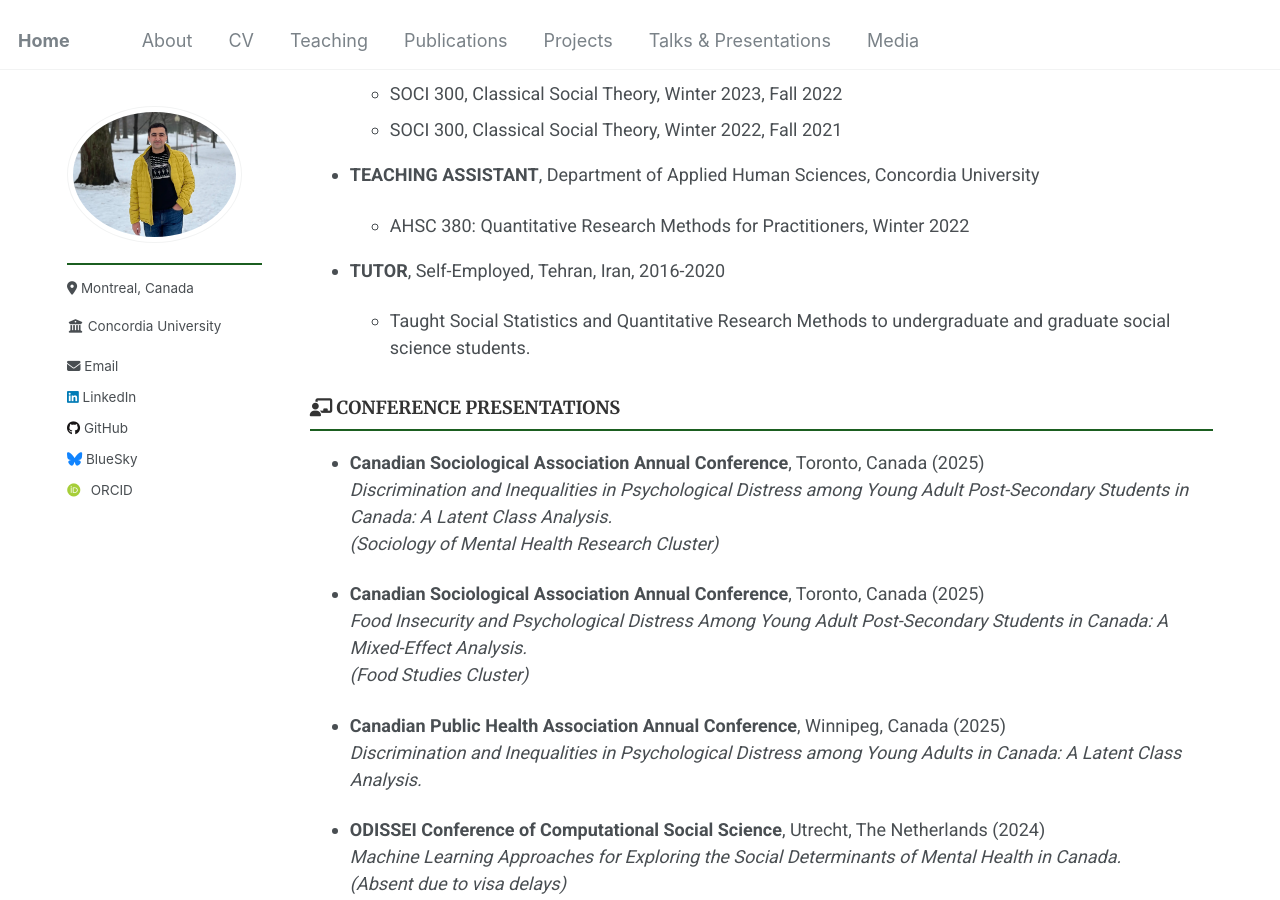
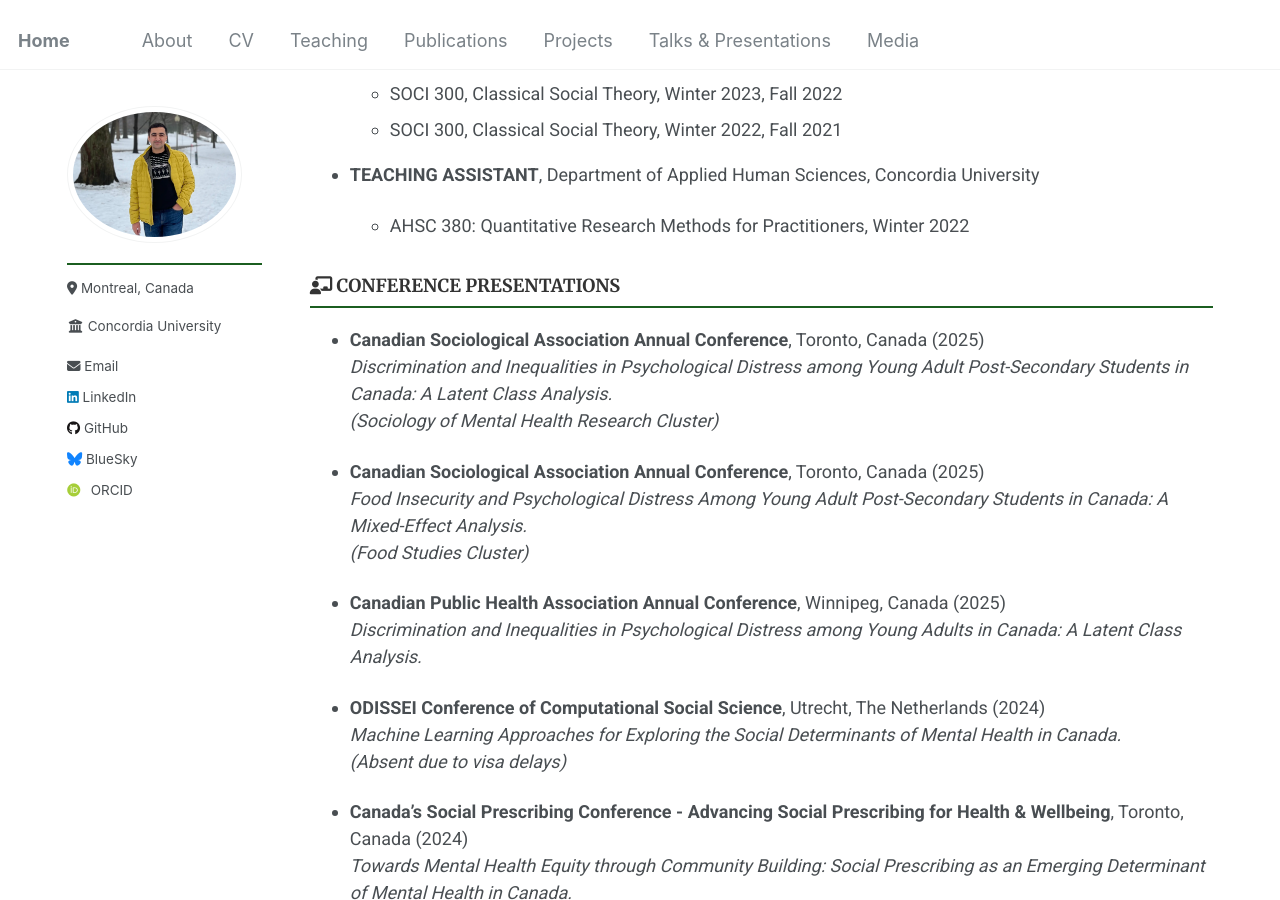
Before and after one commit to Mohsnmonji/mohsnmonji.github.io, a Jekyll site: the page built from _pages/Curriculum Vitae.md, in a window 1280 px wide and 900 px high, scrolled down 2087 px. Built offline with Jekyll 4.4.1, drawn with Linux system fonts in a browser that asks for light colours; some web fonts are replaced.

Commit message:
Update Curriculum Vitae.md

```diff
--- a/_pages/Curriculum Vitae.md
+++ b/_pages/Curriculum Vitae.md
@@ -91,9 +91,6 @@ author_profile: true
 
   - AHSC 380: Quantitative Research Methods for Practitioners, Winter 2022
 
-- **TUTOR**, Self-Employed, Tehran, Iran, 2016-2020
-
-   - Taught Social Statistics and Quantitative Research Methods to undergraduate and graduate social science students.
 
 ### <i class="fas fa-chalkboard-teacher"></i> CONFERENCE PRESENTATIONS
 
```
